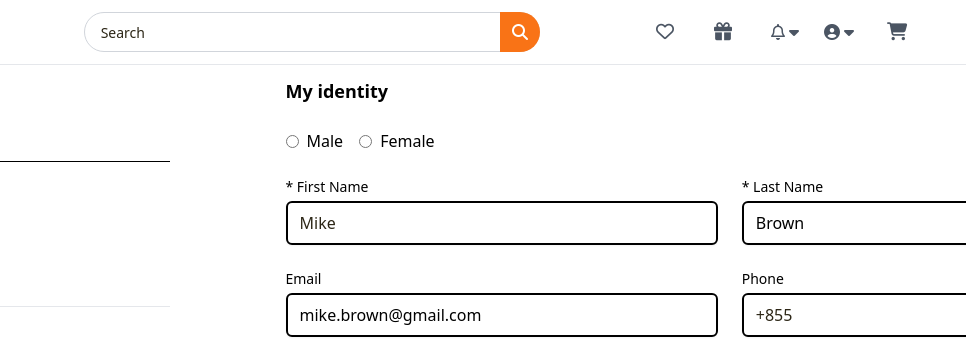
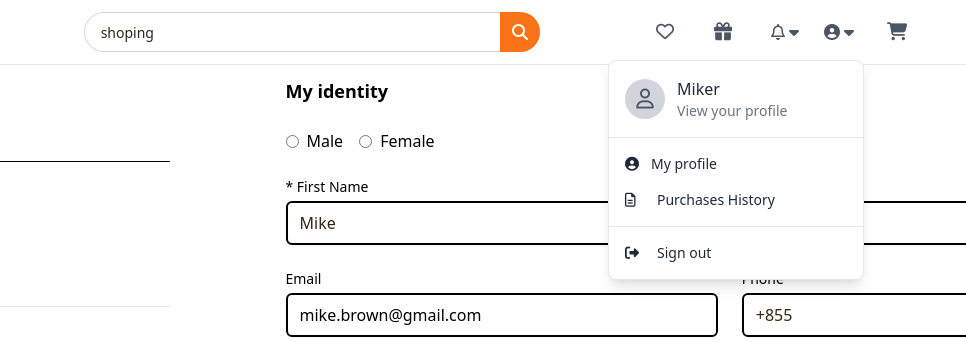
Before and after one commit to MangChhunleang/Team_Camping, a website: page DoItNow/History.html in a window 1280 px wide. Both pictures are taken after a click on the button 1153 px from the left and 32 px from the top of the page. Shown: the top 342 px of the page, 314-1280 px from the left. Drawn offline with nearby package versions, Linux system fonts and the light colour scheme.

Commit message:
change profle

```diff
--- a/DoItNow/History.html
+++ b/DoItNow/History.html
@@ -41,7 +41,7 @@
                     <input
                         type="text"
                         class="w-full h-10 pl-4 pr-12 border rounded-full focus:outline-none focus:ring-2 focus:ring-orange-500 border-gray-300 text-sm"
-                            placeholder="Search"
+                        placeholder="shoping"
 
                     >
                     <button class="absolute right-0 top-0 h-full w-10 flex items-center justify-center text-white bg-orange-500 rounded-r-full hover:bg-orange-600">
@@ -65,40 +65,41 @@
                 </div>
             </button>
                 <!-- Profile Dropdown -->
-                    <div class="relative group">
-                            <button class="flex items-center justify-center w-[50px] h-10 bg-none-100 rounded-xl text-gray-600 hover:bg-blue-200">
-                            <div class="relative ">
-                                <i class="fas fa-user-circle"></i>
+                <div class="relative">
+                        <!-- <button class="flex items-center justify-center w-[50px] h-10 bg-none-100 rounded-xl text-gray-600 hover:bg-blue-200" onclick="toggleVisibility(event,'dropdown')"> -->
+                            <button  onclick="toggleVisibility(event,'dropdown')">
+                        <div class="relative flex items-center justify-center w-[50px] h-10 bg-none-100 rounded-xl text-gray-600 hover:bg-blue-200  ">
+                            <i class="fas fa-user-circle mr-1"></i>
                             <i class="fa-solid fa-caret-down"></i>
                           </div>
                     </button>
                     <!-- Dropdown Menu -->
-                        <div class="hidden absolute right-0 mt-2 w-64 bg-white border border-gray-200 rounded-lg shadow-lg group-hover:block">
+                    <div id="dropdown" class="hidden absolute right-0 mt-2 w-64 bg-white border border-gray-200 rounded-lg shadow-lg group-hover:block">
                         <div class="p-4 border-b">
                             <div class="flex items-center space-x-3">
                                 <div class="w-10 h-10 rounded-full bg-gray-300 flex items-center justify-center">
                                     <i class="far fa-user text-gray-600 text-xl"></i>
                                 </div>
                                 <div>
-                                        <p class="font-medium text-gray-800">Mike</p>
+                                    <p class="font-medium text-gray-800">Miker</p>
                                     <p class="text-sm text-gray-500">View your profile</p>
                                 </div>
                             </div>
                         </div>
                         <div class="py-2">
-                                <a href="#" class="flex items-center px-4 py-2 hover:bg-gray-100 text-gray-800 text-sm">
+                            <a href="/DoItNow/myprofile.html" class="flex items-center px-4 py-2 hover:bg-gray-100 text-gray-800 text-sm">
                                 <i class="fas fa-user-circle"></i>
 
                                 <span class="ml-3">My profile</span>
                             </a>
-                                <a href="#" class="flex items-center px-4 py-2 hover:bg-gray-100 text-gray-800 text-sm">
+                            <a href="/DoItNow/History.html" class="flex items-center px-4 py-2 hover:bg-gray-100 text-gray-800 text-sm">
                                 <i class="far fa-file-alt w-5"></i>
                                 <span class="ml-3">Purchases History</span>
                             </a>
                         </div>
                         <div class="py-2 border-t">
 
-                                <a href="#" class="flex items-center px-4 py-2 hover:bg-gray-100 text-gray-800 text-sm">
+                            <a href="/DoItNow/profiled.html" class="flex items-center px-4 py-2 hover:bg-gray-100 text-gray-800 text-sm">
                                 <i class="fas fa-sign-out-alt w-5"></i>
                                 <span class="ml-3">Sign out</span>
                             </a>
@@ -285,7 +286,16 @@
 
 
 
-
+    <script>
+      function toggleVisibility(event, id) {
+        const element = document.getElementById(id);
+        if (element.classList.contains('hidden')) {
+          element.classList.remove('hidden');
+        } else {
+          element.classList.add('hidden');
+        }
+      }
+    </script>
     <script>
       const profileImage = document.getElementById("profileImage");
       const profilePopup = document.getElementById("profilePopup");
```
Also changed, not shown: DoItNow/myprofile.html (+23 -10 lines), DoItNow/profiled.html (+17 -5 lines). Lines whose indentation alone changed are shown as unchanged.
